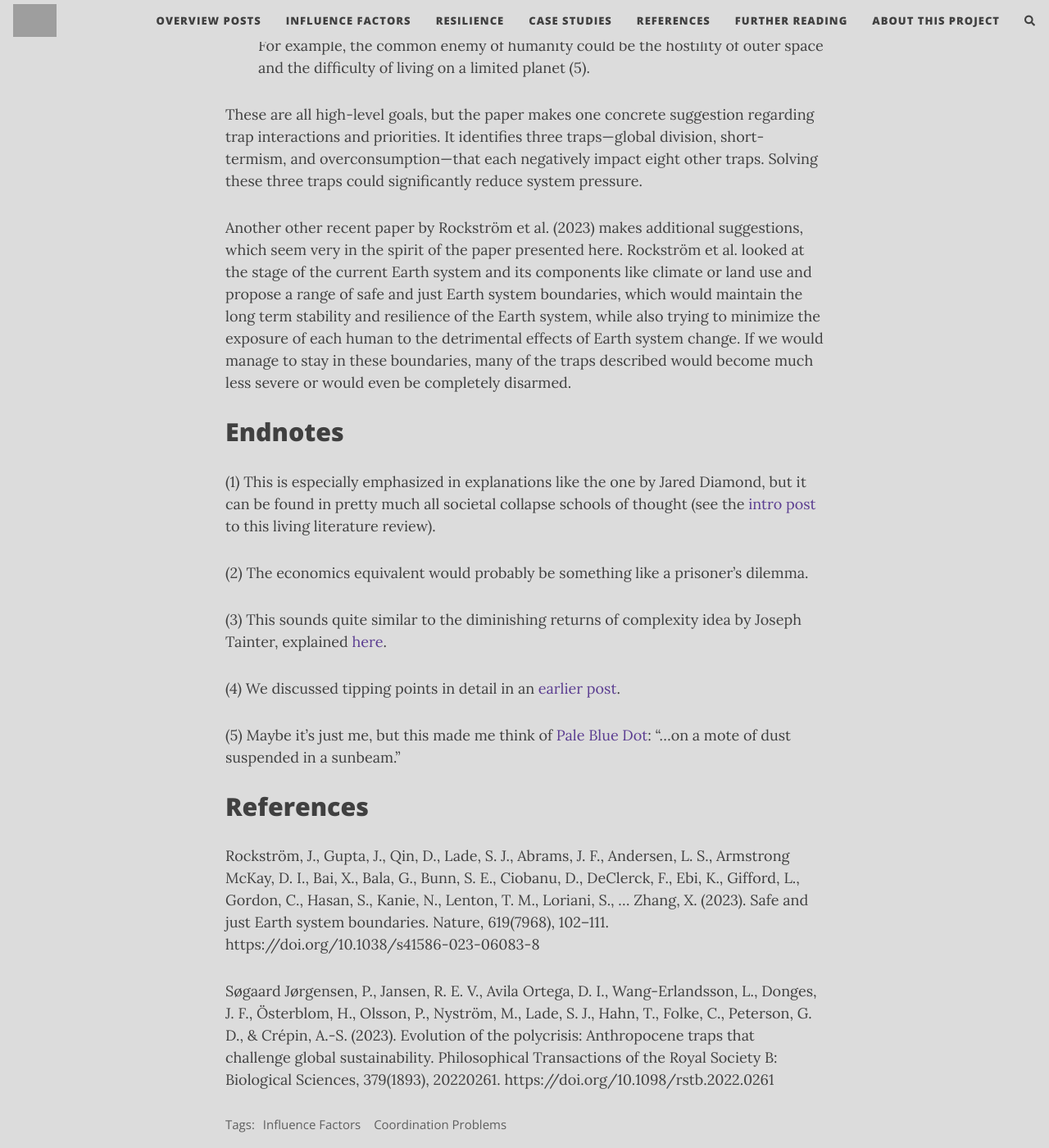
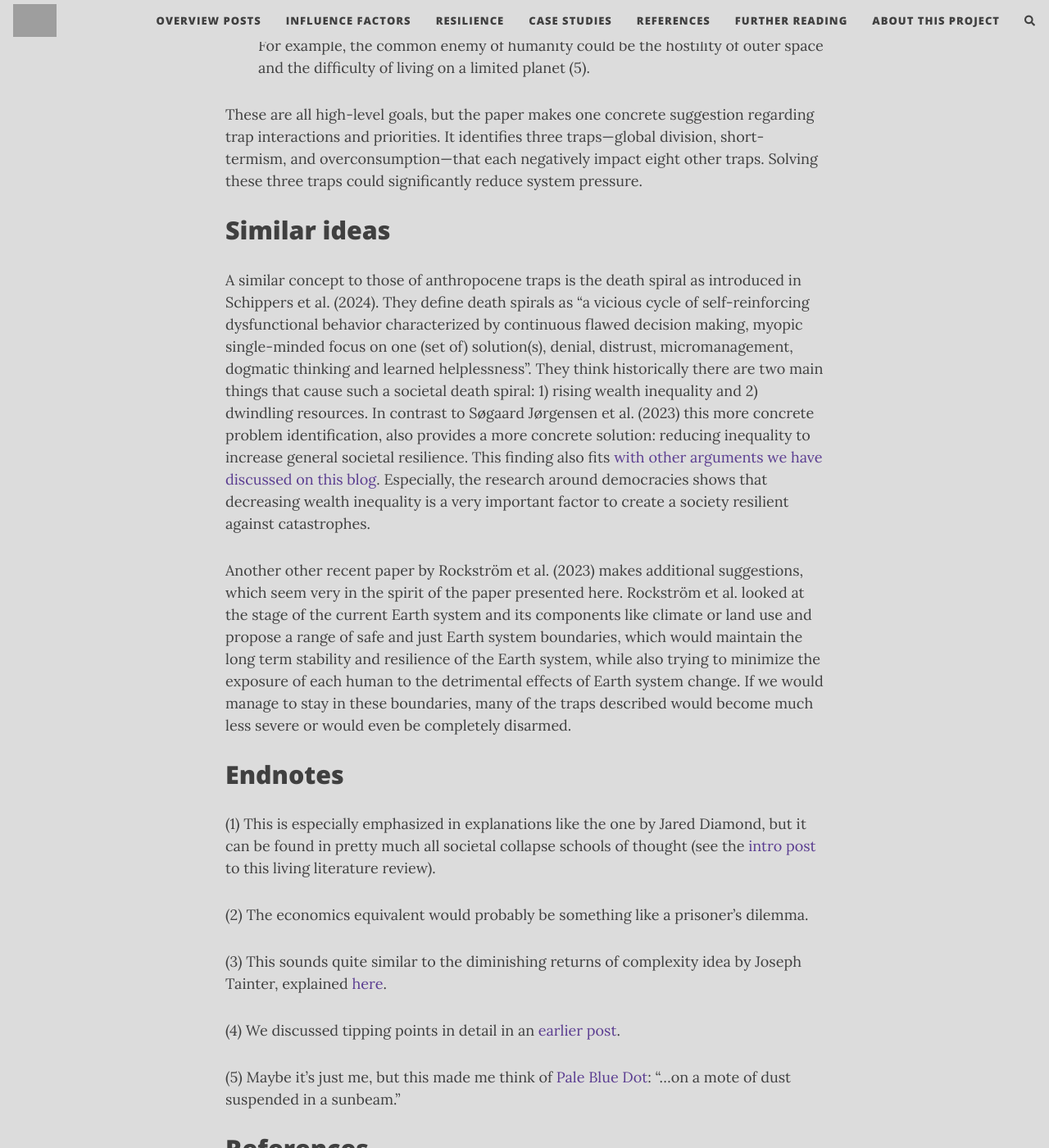
Before and after one commit to florianjehn/Societal_Collapse, a Jekyll site: the page built from _posts/2024-06-20-anthropocene_traps.md, in a window 1280 px wide and 1400 px high, scrolled down 7181 px. Shown: the whole window at 82% size. Built offline with Jekyll 4.4.1, drawn with Linux system fonts in a browser that asks for light colours; nearby versions of some CDN libraries; comment, search, counter and statistics services are not loaded; some of the changed text lies outside the part shown; grey boxes are pictures that could not be loaded.

Commit message:
Update 2024-06-20-anthropocene_traps.md

```diff
--- a/_posts/2024-06-20-anthropocene_traps.md
+++ b/_posts/2024-06-20-anthropocene_traps.md
@@ -90,8 +90,11 @@ So far, this sounds like humanity is in a dire spot when it comes to anthropocen
 
 These are all high-level goals, but the paper makes one concrete suggestion regarding trap interactions and priorities. It identifies three traps—global division, short-termism, and overconsumption—that each negatively impact eight other traps. Solving these three traps could significantly reduce system pressure.
 
+# Similar ideas
+
+A similar concept to those of anthropocene traps is the death spiral as introduced in Schippers et al. (2024). They define death spirals as “a vicious cycle of self-reinforcing dysfunctional behavior characterized by continuous flawed decision making, myopic single-minded focus on one (set of) solution(s), denial, distrust, micromanagement, dogmatic thinking and learned helplessness”. They think historically there are two main things that cause such a societal death spiral: 1) rising wealth inequality and 2) dwindling resources. In contrast to Søgaard Jørgensen et al. (2023) this more concrete problem identification, also provides a more concrete solution: reducing inequality to increase general societal resilience. This finding also fits [with other arguments we have discussed on this blog](https://florianjehn.github.io/Societal_Collapse/2024-07-26-democratic_resilience/). Especially, the research around democracies shows that decreasing wealth inequality is a very important factor to create a society resilient against catastrophes.
+
 Another other recent paper by Rockström et al. (2023) makes additional suggestions, which seem very in the spirit of the paper presented here. Rockström et al. looked at the stage of the current Earth system and its components like climate or land use and propose a range of safe and just Earth system boundaries, which would maintain the long term stability and resilience of the Earth system, while also trying to minimize the exposure of each human to the detrimental effects of Earth system change. If we would manage to stay in these boundaries, many of the traps described would become much less severe or would even be completely disarmed.
-
 
 # Endnotes
 (1) This is especially emphasized in explanations like the one by Jared Diamond, but it can be found in pretty much all societal collapse schools of thought (see the [intro post](https://florianjehn.github.io/Societal_Collapse/2023-06-06-collapse_overview/) to this living literature review).
@@ -109,4 +112,6 @@ Another other recent paper by Rockström et al. (2023) makes additional suggesti
 
 Rockström, J., Gupta, J., Qin, D., Lade, S. J., Abrams, J. F., Andersen, L. S., Armstrong McKay, D. I., Bai, X., Bala, G., Bunn, S. E., Ciobanu, D., DeClerck, F., Ebi, K., Gifford, L., Gordon, C., Hasan, S., Kanie, N., Lenton, T. M., Loriani, S., … Zhang, X. (2023). Safe and just Earth system boundaries. Nature, 619(7968), 102–111. https://doi.org/10.1038/s41586-023-06083-8
 
+Schippers, M. C., Ioannidis, J. P. A., & Luijks, M. W. J. (2024). Is society caught up in a Death Spiral? Modeling societal demise and its reversal. Frontiers in Sociology, 9. https://doi.org/10.3389/fsoc.2024.1194597
+
 Søgaard Jørgensen, P., Jansen, R. E. V., Avila Ortega, D. I., Wang-Erlandsson, L., Donges, J. F., Österblom, H., Olsson, P., Nyström, M., Lade, S. J., Hahn, T., Folke, C., Peterson, G. D., & Crépin, A.-S. (2023). Evolution of the polycrisis: Anthropocene traps that challenge global sustainability. Philosophical Transactions of the Royal Society B: Biological Sciences, 379(1893), 20220261. https://doi.org/10.1098/rstb.2022.0261
```
